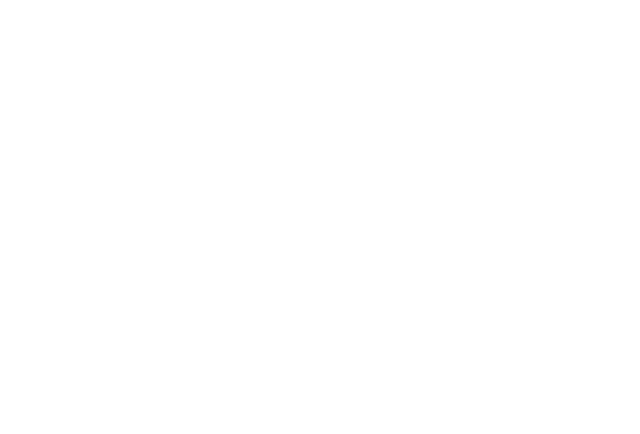
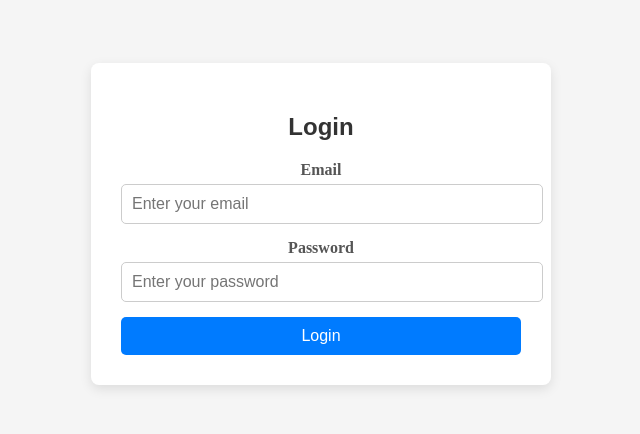
Before and after one commit to mishudas35/grocery-preorder-frontend, a Vue app: page /login in a window 1280 px wide. Before the commit this address had no page. Shown: the part 184-618 px from the top of the page, without its empty margins (319-959 px from the left). Built offline with nearby package versions, Linux system fonts and the light colour scheme; no server answers.

Commit message:
login and logout is working

```diff
--- /dev/null
+++ b/src/components/LoginUser.vue
@@ -0,0 +1,125 @@
+<template>
+  <div class="login-container">
+    <div class="login-box">
+      <h2>Login</h2>
+      <form @submit.prevent="login">
+        <div class="form-group">
+          <label for="email">Email</label>
+          <input type="email" v-model="email" required placeholder="Enter your email" />
+        </div>
+        <div class="form-group">
+          <label for="password">Password</label>
+          <input type="password" v-model="password" required placeholder="Enter your password" />
+        </div>
+        <button type="submit" class="login-btn">Login</button>
+        <p v-if="error" class="error-message">{{ error }}</p>
+      </form>
+    </div>
+  </div>
+</template>
+
+
+<script>
+import axios from 'axios';
+
+export default {
+  data() {
+    return {
+      email: '',
+      password: '',
+      error: null,
+    };
+  },
+  methods: {
+    async login() {
+      try {
+        const response = await axios.post(`${process.env.VUE_APP_API_BASE_URL}/api/login`, {
+          email: this.email,
+          password: this.password,
+        });
+        const { token, role } = response.data;
+
+        localStorage.setItem('token', token);
+        localStorage.setItem('role', role);
+
+        this.$router.push({ path: '/preorder-list' });
+      } catch (error) {
+        this.error = 'Failed to login. Please try again.';
+      }
+    }
+  }
+};
+</script>
+
+
+<style scoped>
+.login-container {
+  display: flex;
+  justify-content: center;
+  align-items: center;
+  height: 100vh;
+  background-color: #f5f5f5;
+}
+
+.login-box {
+  background-color: white;
+  padding: 30px;
+  border-radius: 8px;
+  box-shadow: 0px 4px 12px rgba(0, 0, 0, 0.1);
+  width: 100%;
+  max-width: 400px;
+}
+
+h2 {
+  text-align: center;
+  margin-bottom: 20px;
+  font-family: 'Arial', sans-serif;
+  color: #333;
+}
+
+.form-group {
+  margin-bottom: 15px;
+}
+
+label {
+  display: block;
+  font-weight: bold;
+  margin-bottom: 5px;
+  color: #555;
+}
+
+input {
+  width: 100%;
+  padding: 10px;
+  border: 1px solid #ccc;
+  border-radius: 5px;
+  font-size: 16px;
+}
+
+input:focus {
+  outline: none;
+  border-color: #007bff;
+}
+
+.login-btn {
+  width: 100%;
+  padding: 10px;
+  background-color: #007bff;
+  color: white;
+  border: none;
+  border-radius: 5px;
+  font-size: 16px;
+  cursor: pointer;
+}
+
+.login-btn:hover {
+  background-color: #0056b3;
+}
+
+.error-message {
+  color: red;
+  margin-top: 10px;
+  text-align: center;
+  font-weight: bold;
+}
+</style>
--- a/src/components/PreOrderList.vue
+++ b/src/components/PreOrderList.vue
@@ -1,5 +1,10 @@
 <template>
   <div class="preorder-list">
+       <!-- Top Bar with Logout -->
+       <div class="top-bar">
+        <button @click="logout" class="logout-btn">Logout</button>
+      </div>
+
     <!-- Create Preorder Button -->
     <button @click="goToCreatePreorder" class="create-preorder-btn">
       Create Preorder
@@ -83,6 +88,12 @@
         console.error("Error fetching pre-orders:", error);
       }
     },
+    async logout() {
+    await axios.post('/api/logout');
+    localStorage.removeItem('token');
+    localStorage.removeItem('role');
+    this.$router.push({ name: 'Login' });
+  },
 
     // Change the order field and direction
     changeOrder(field) {
@@ -172,4 +183,25 @@
 .pagination-controls button:disabled {
   background-color: #ccc;
 }
+
+.top-bar {
+  display: flex;
+  justify-content: flex-end;
+  padding: 10px;
+  background-color: #f8f9fa;
+}
+
+.logout-btn {
+  background-color: #dc3545;
+  color: white;
+  border: none;
+  padding: 10px 20px;
+  font-size: 16px;
+  border-radius: 5px;
+  cursor: pointer;
+}
+
+.logout-btn:hover {
+  background-color: #c82333;
+}
 </style>
--- a/src/main.js
+++ b/src/main.js
@@ -1,6 +1,19 @@
 import { createApp } from 'vue';
 import App from './App.vue';
 import router from './router';
+import axios from 'axios';
+
+axios.defaults.baseURL = process.env.VUE_APP_API_BASE_URL;
+axios.defaults.withCredentials = true;
+
+axios.interceptors.request.use(function (config) {
+    const token = localStorage.getItem('token');
+    if (token) {
+        config.headers['Authorization'] = `Bearer ${token}`;
+    }
+    return config;
+});
+
 
 const app = createApp(App);
 app.use(router); // Use the router instance
--- a/src/router/index.js
+++ b/src/router/index.js
@@ -1,6 +1,7 @@
 import { createRouter, createWebHistory } from 'vue-router';
 import PreOrderForm from '@/components/PreOrderForm.vue';
 import PreOrderList from '@/components/PreOrderList.vue';
+import LoginUser from '@/components/LoginUser.vue';
 
 const routes = [
   {
@@ -16,7 +17,12 @@
     path: '/preorder-list',
     name: 'PreOrderList',
     component: PreOrderList
-  }
+  },
+  {
+    path: '/login',
+    name: 'Login',
+    component: LoginUser,
+  },
 ];
 
 const router = createRouter({
@@ -24,4 +30,25 @@
   routes
 });
 
+router.beforeEach((to, from, next) => {
+  const token = localStorage.getItem('token');
+  const role = localStorage.getItem('role');
+
+  if (to.matched.some(record => record.meta.requiresAuth)) {
+    if (!token) {
+      next({ path: '/login' });
+    } else {
+      next();
+    }
+  } else if (to.matched.some(record => record.meta.requiresAdmin)) {
+    if (role !== 'admin') {
+      next({ path: '/preorder-list' });
+    } else {
+      next();
+    }
+  } else {
+    next();
+  }
+});
+
 export default router;
```
